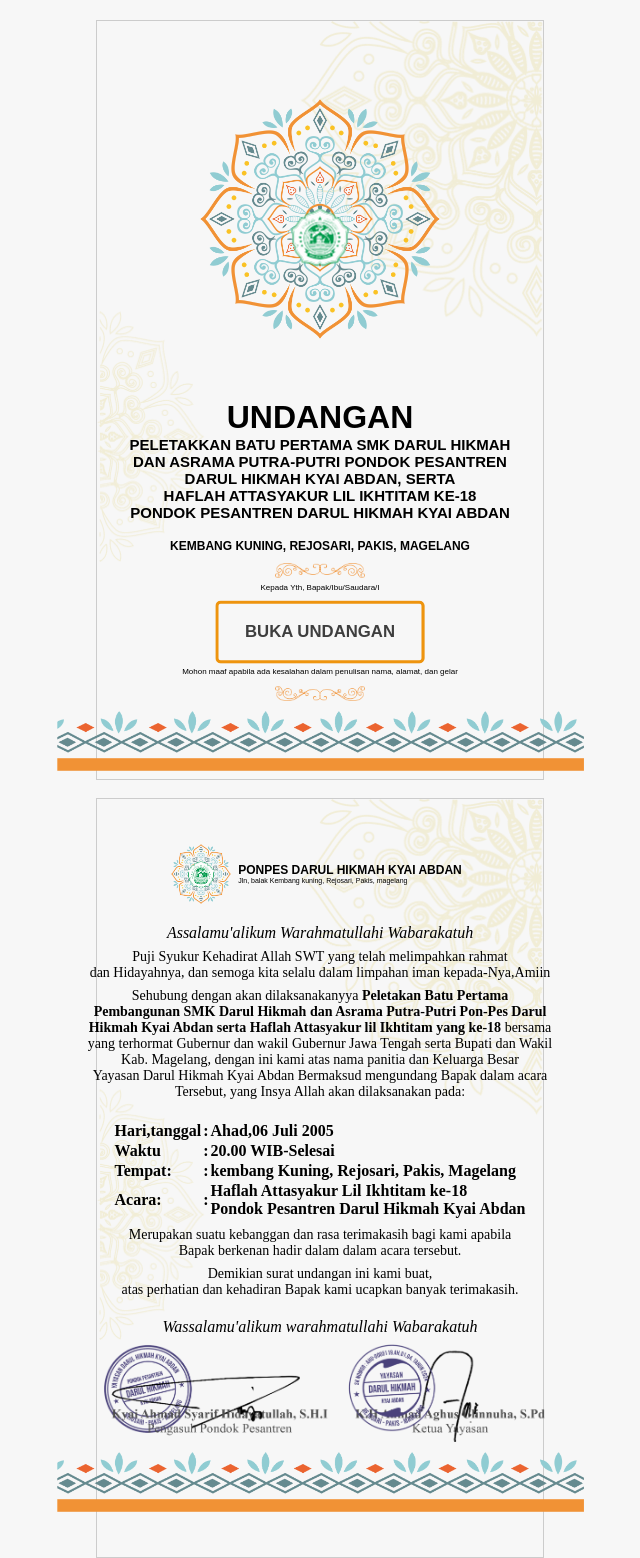
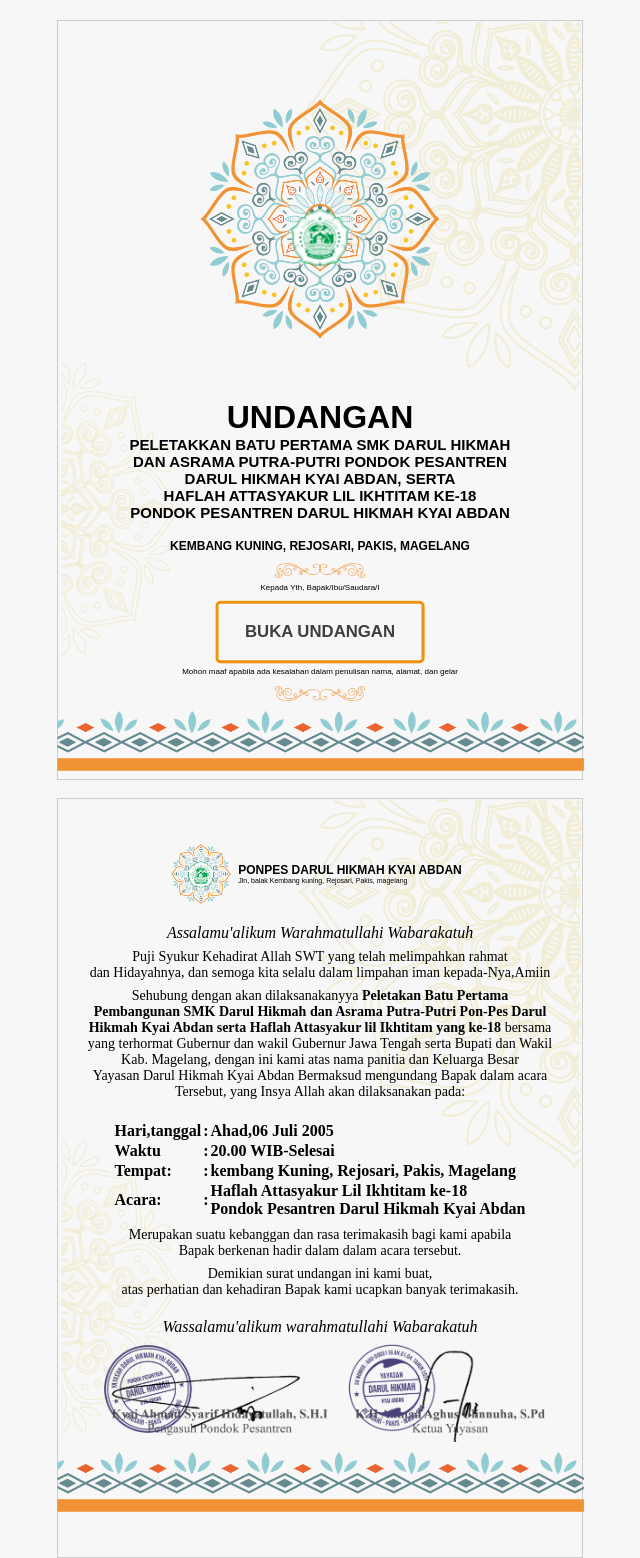
Before and after one commit to ziicodeprogram/undangan, a plain HTML site: page index.html in a window 1280 px wide. Shown: the top 1558 px of the page, without its empty margins (320-960 px from the left). Drawn offline with Linux system fonts and the light colour scheme; a web font is replaced by a local one.

Commit message:
Update style.css

```diff
--- a/style.css
+++ b/style.css
@@ -15,7 +15,7 @@ body{
     font-family: 'Trajan Pro',sans-serif ;
 }
 .page-1{
-    width: 35%;
+    width: 526px;
     height: 95vh;
     border: 1px solid rgb(204, 204, 204);
     display: flex;
@@ -156,7 +156,7 @@ body{
 }
 
 .page-3{
-     width: 35%;
+     width: 526px;
     height: 95vh;
     border: 1px solid rgb(204, 204, 204);
     display: flex;
```
